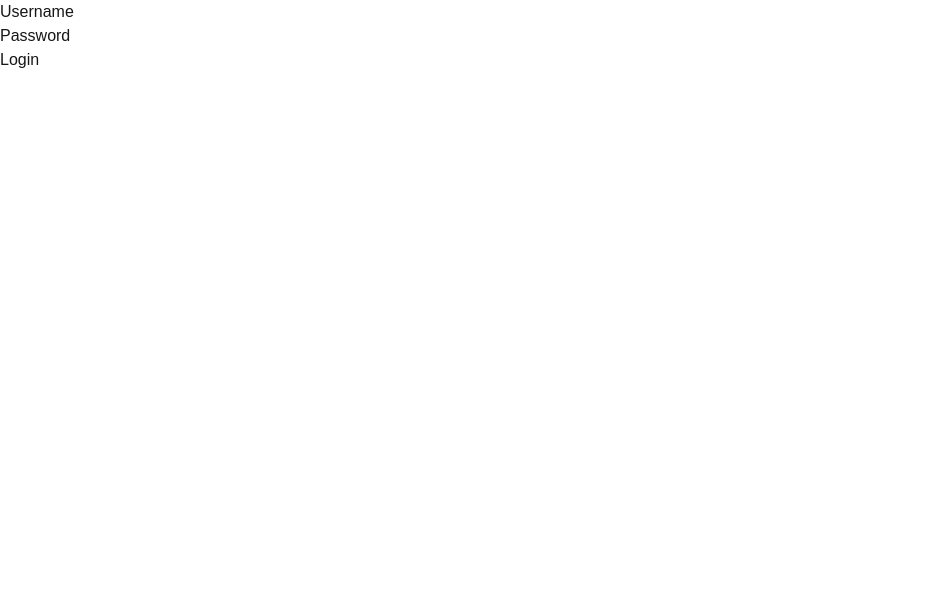
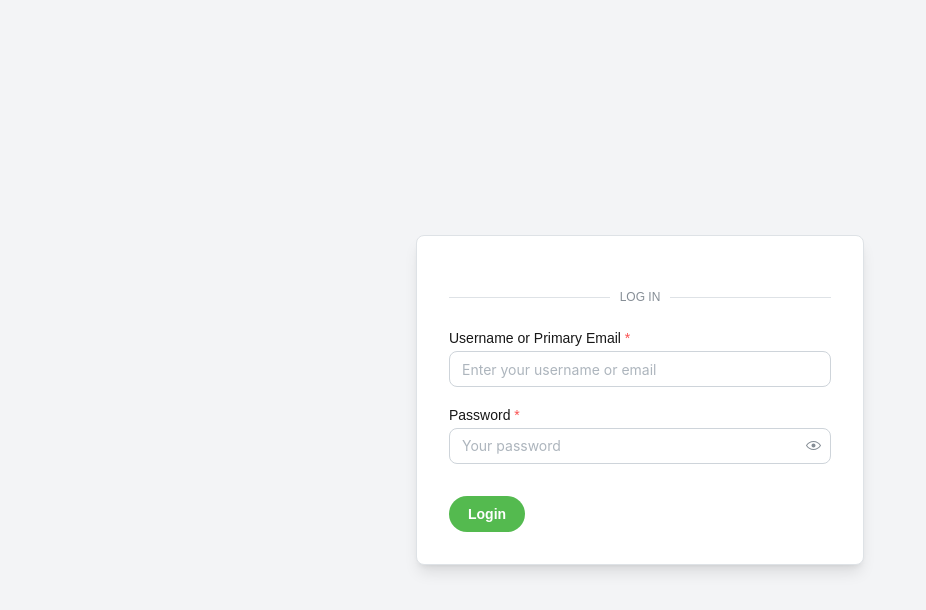
Before and after one commit to lidiya-fiker/fronend-office-report, a Next.js app: page /login in a window 1280 px wide. Shown: the top 610 px of the page, without its empty margins (0-926 px from the left). Built offline with nearby package versions, Linux system fonts and the light colour scheme.

Commit message:
validate input

```diff
--- a/app/login/page.tsx
+++ b/app/login/page.tsx
@@ -1,25 +1,59 @@
 "use client";
+import {
+  Button,
+  Divider,
+  Group,
+  Paper,
+  PaperProps,
+  PasswordInput,
+  Stack,
+  TextInput,
+} from "@mantine/core";
+import { useForm } from "@mantine/form";
 import React, { useState, FormEvent } from "react";
 import { useDispatch, useSelector } from "react-redux";
 import { loginUser } from "../GlobalRedux/Features/user/userSlice";
-
 import { RootState, AppDispatch } from "../GlobalRedux/store";
 import { useRouter } from "next/navigation";
 
-export default function page() {
+export default function page(props: PaperProps) {
   //states
   const [username, setUsername] = useState<string>("");
   const [password, setPassword] = useState<string>("");
-
+  const [errors, setErrors] = useState<{
+    username?: string;
+    password?: string;
+  }>({});
   //redux state
 
-  const { loading, error} = useSelector((state: RootState) => state.user);
+  const { loading, error } = useSelector((state: RootState) => state.user);
   const dispatch = useDispatch<AppDispatch>();
 
   const router = useRouter();
 
+  const validateForm = () => {
+    const newErrors: { username?: string; password?: string } = {};
+
+    if (username.trim() === "") {
+      newErrors.username = "This field is required";
+    }
+
+    if (password.length < 6) {
+      newErrors.password = "Password should include at least 6 characters";
+    }
+
+    setErrors(newErrors);
+
+    // Return true if there are no errors, otherwise false
+    return Object.keys(newErrors).length === 0;
+  };
+
   const handleLoginEvent = async (e: FormEvent) => {
     e.preventDefault();
+    if (!validateForm()) {
+      return; // If validation fails, don't proceed with login
+    }
+
     const userCredentials = {
       username,
       password,
@@ -38,26 +72,46 @@ export default function page() {
   };
 
   return (
+    <div className="flex justify-center items-center h-screen bg-gray-100">
+      <Paper
+        radius="md"
+        p="xl"
+        withBorder
+        className="w-full max-w-md shadow-lg"
+        {...props}>
+        <Divider label="LOG IN" labelPosition="center" my="lg" />
+
         <form onSubmit={handleLoginEvent}>
-      <label>Username</label>
-      <input
-        type="text"
+          <Stack>
+            <TextInput
               required
+              label="Username or Primary Email"
+              placeholder="Enter your username or email"
               value={username}
-        onChange={(e) => setUsername(e.target.value)}
+              onChange={(event) => setUsername(event.currentTarget.value)}
+              error={errors.username}
+              radius="md"
             />
 
-      <br />
-      <label> Password</label>
-      <input
-        type="password"
+            <PasswordInput
               required
+              label="Password"
+              placeholder="Your password"
               value={password}
-        onChange={(e) => setPassword(e.target.value)}
+              onChange={(event) => setPassword(event.currentTarget.value)}
+              error={errors.password}
+              radius="md"
             />
-      <br />
-      <button type="submit">{loading ? "Loding..." : "Login"}</button>
-      {error && <div>{error}</div>}
+          </Stack>
+          {error && <div className="text-red-500 mt-2">{error}</div>}
+
+          <Group justify="space-between" mt="xl">
+            <Button type="submit" radius="xl" color="#54ba4f">
+              {loading ? "Loding..." : "Login"}
+            </Button>
+          </Group>
         </form>
+      </Paper>
+    </div>
   );
 }
```
Lines whose indentation alone changed are shown as unchanged.
